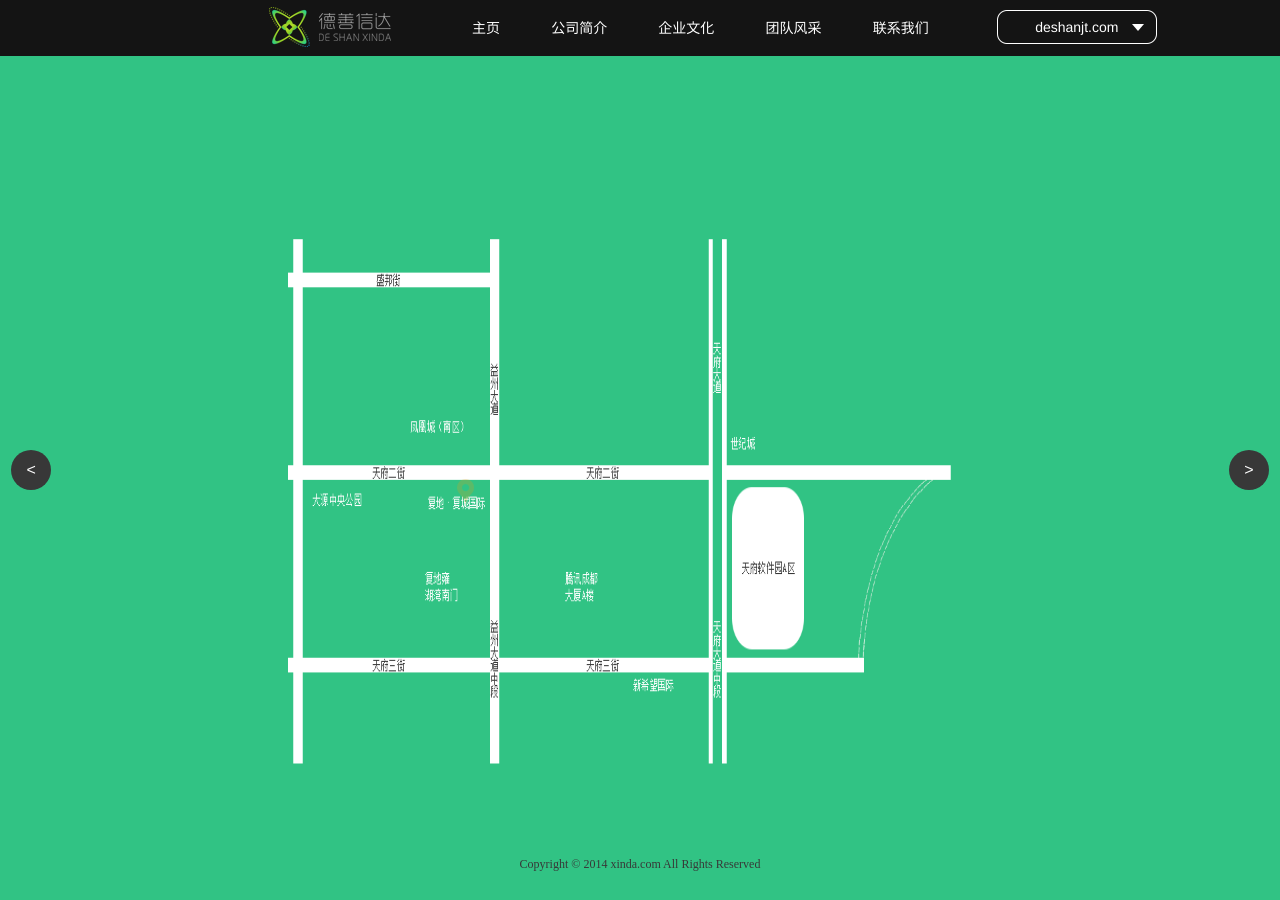
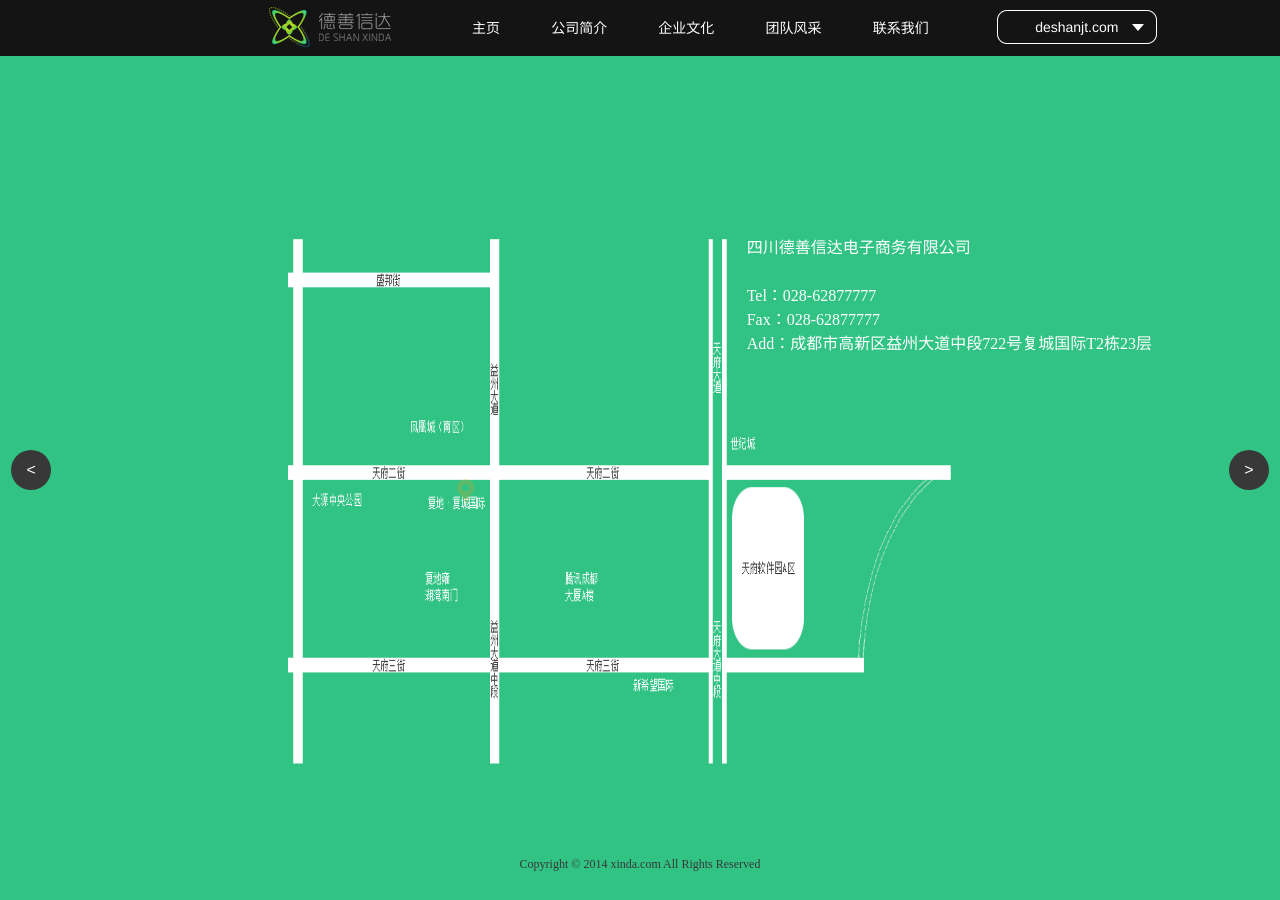
Before and after one commit to jacksongblack/deshanxd_official_webstite, a Jekyll site: the page built from contact_us.html, in a window 1280 px wide. Built offline with Jekyll 4.4.1, drawn with Linux system fonts in a browser that asks for light colours.

Commit message:
修改地图地址显示位置

```diff
--- a/contact_us.html
+++ b/contact_us.html
@@ -11,6 +11,14 @@ pageType : page
             <div class="page-map-tag">
                 <img src="images/tag.png">
             </div>
+            <div class="page-address">
+                <p>四川德善信达电子商务有限公司<br/>
+                <br/>
+                Tel：028-62877777<br/>
+                Fax：028-62877777<br/>
+                Add：成都市高新区益州大道中段722号复城国际T2栋23层
+                </p>
+            </div>
         </div>
         {% include navigation.html %}
         {% include footer.html %}
--- a/css/page.scss
+++ b/css/page.scss
@@ -23,6 +23,33 @@ img{
     position: absolute;
     top: 47%;
     right: 63%;
+}
+.page-address {
+    position: absolute;
+    top: 20%;
+    right: 20%;
+
+    p {
+        text-align: left;
+        font-family: "微软雅黑";
+        color: white;
+        font-size:16px;
+    }
+}
+@media screen and (max-width: 1919px){
+    .page-address {
+        position: absolute;
+        top: 20%;
+        right: 10%;
+
+        p {
+            text-align: left;
+            font-family: "微软雅黑";
+            color: white;
+            font-size:16px;
+        }
+    }
+
 }
 %page-position-base {
     position: fixed;
```
Lines whose indentation alone changed are shown as unchanged.
